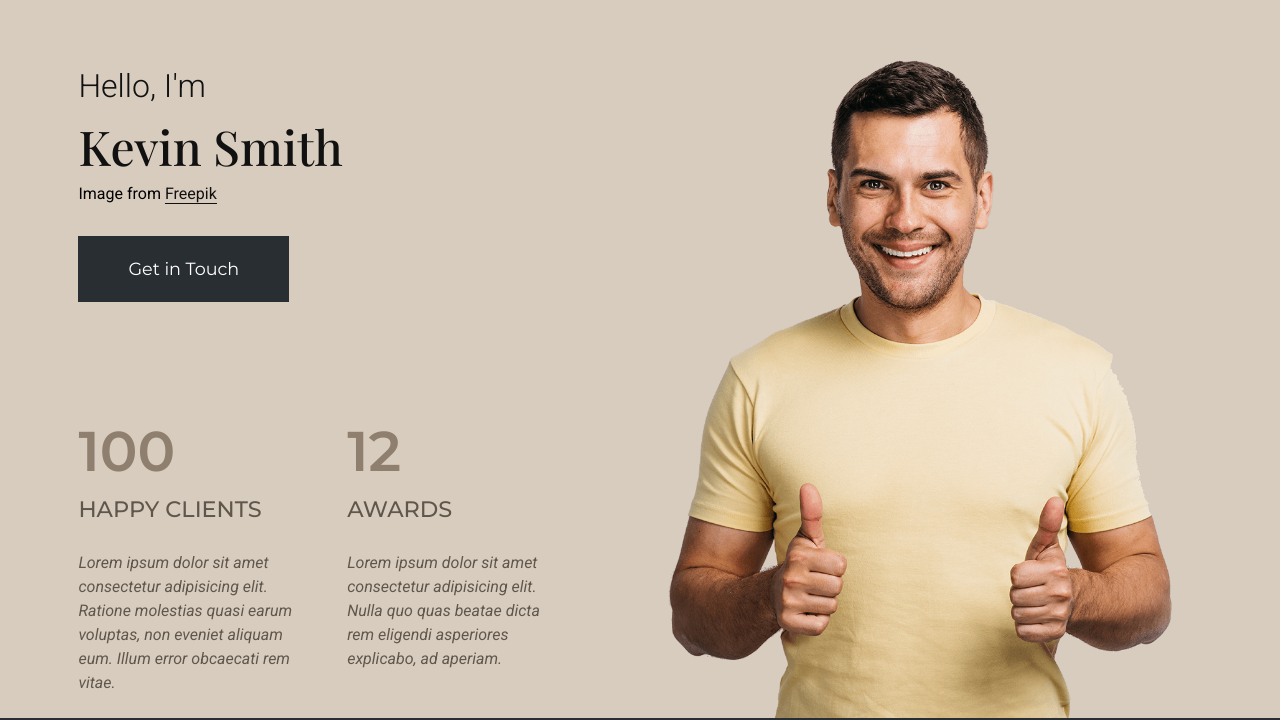
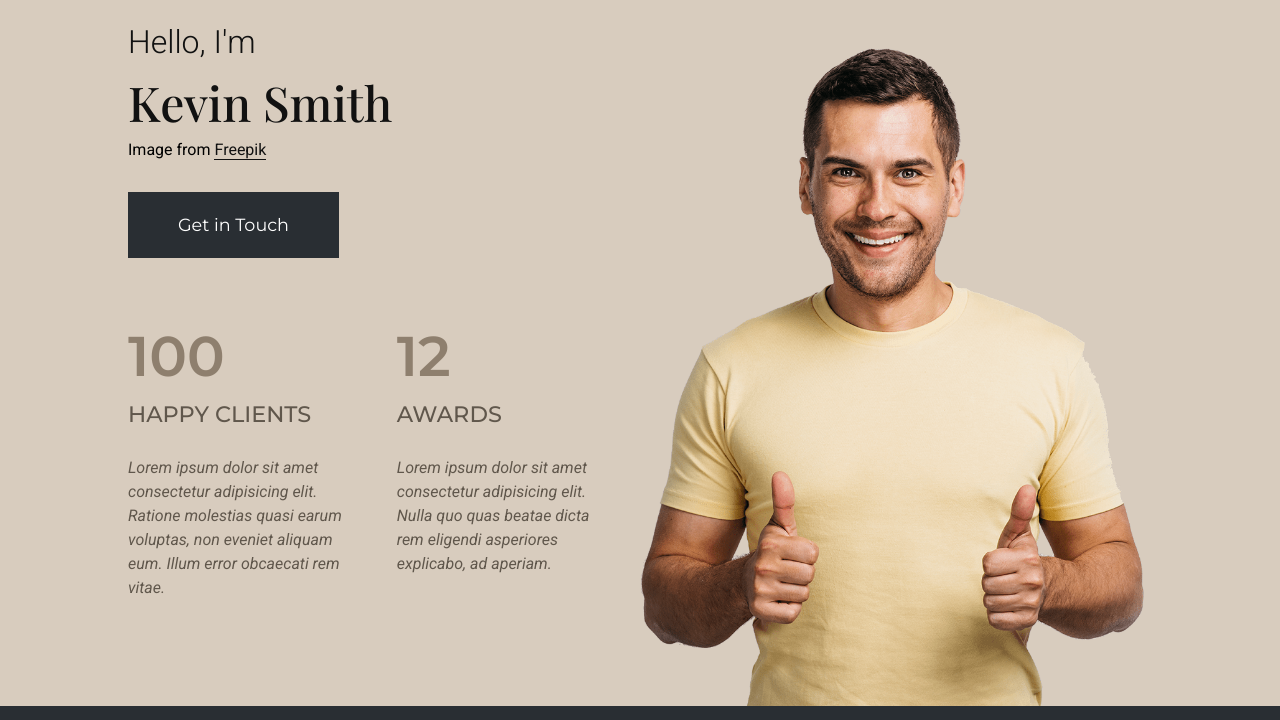
Before and after one commit to joaom-marques/PortfolioReproduction, a plain HTML site: page index.html in a window 1280 px wide. Shown: the part 82-802 px from the top of the page. Drawn offline with nearby package versions, Linux system fonts and the light colour scheme.

Commit message:
Changed hero height scaling issue

```diff
--- a/style.css
+++ b/style.css
@@ -503,10 +503,7 @@ footer a {
     /* hero styling */
     .hero {
         display: flex;
-        justify-content: center;
-        height: calc(100vh - 80px);
-        padding: 5% 0 0 0;
-        gap: 6vw;
+        justify-content: space-around;
     }
     .hero .intruduction {
         margin-bottom: 2vw;
@@ -514,7 +511,6 @@ footer a {
     .hero .cards_container {
         display: flex;
         gap: min(60px, 4vw);
-        padding-top: min(4vw, 80px);
     }
     .hero .card {
         width: min(250px, 17vw);
```
